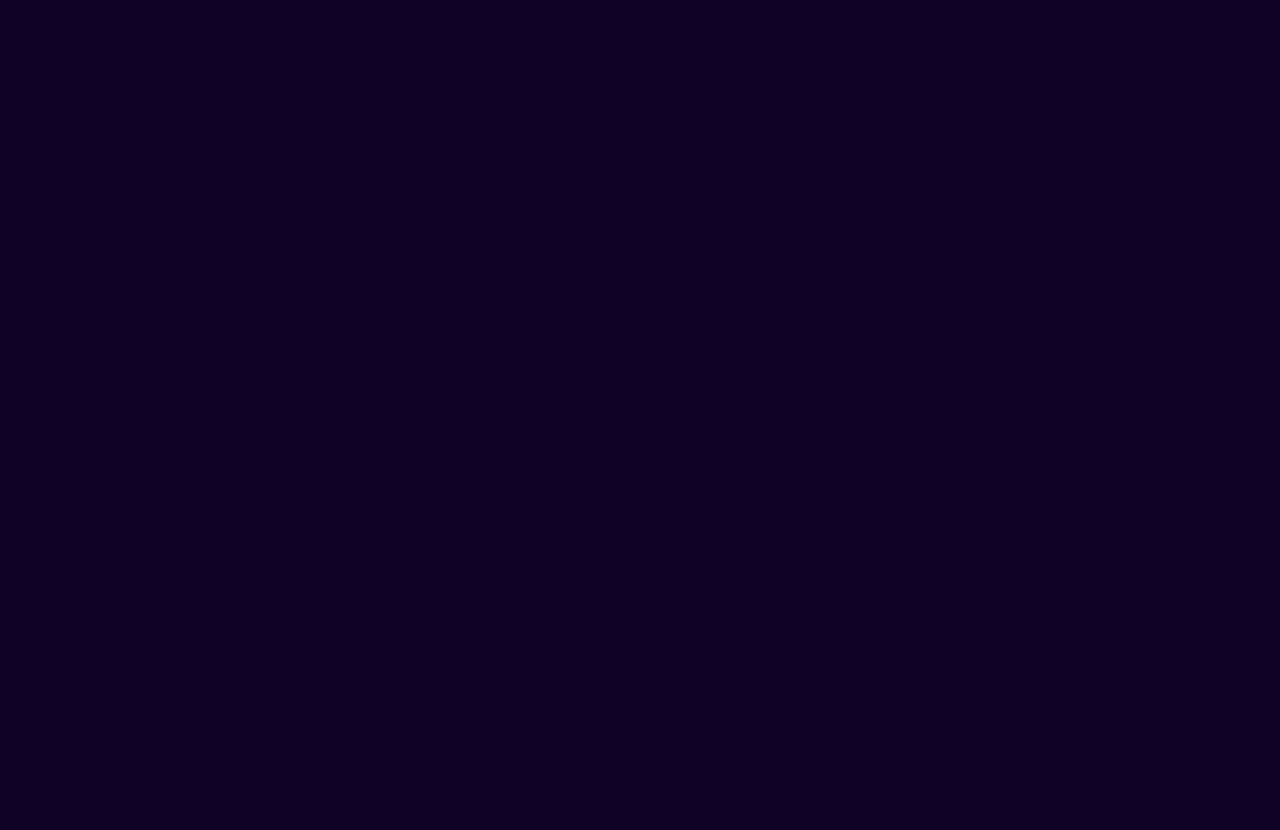
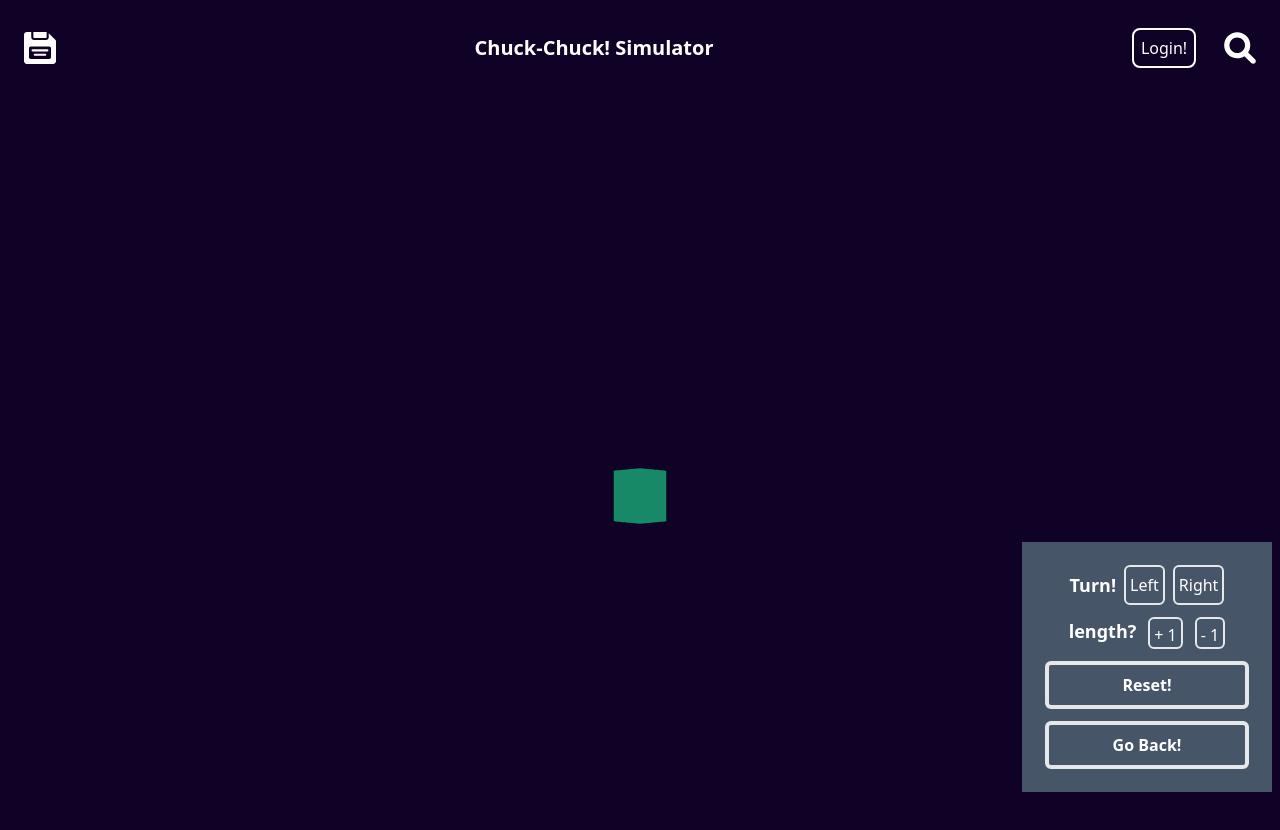
Before and after one commit to The-Chuck-Chuck/The-Chuck, a React (Vite) app: page /simulator in a window 1280 px wide. Before the commit this address had no page. Shown: the top 830 px of the page. Before the commit the page ends 800 px from the top, so only its background shows below. Built offline with nearby package versions, Linux system fonts and the light colour scheme.

Commit message:
style(Route): App 컴포넌트에서 Simulator Route 경로 수정
+ Main 컴포넌트에서 App 경로 수정

```diff
--- a/src/App.jsx
+++ b/src/App.jsx
@@ -6,7 +6,7 @@ const App = () => {
   return (
     <Routes>
       <Route path="/" element={<Home />} />
-      <Route path="/simulation" element={<Simulator />} />
+      <Route path="/simulator" element={<Simulator />} />
     </Routes>
   );
 };
--- a/src/main.jsx
+++ b/src/main.jsx
@@ -1,7 +1,7 @@
 import { StrictMode } from "react";
 import { createRoot } from "react-dom/client";
 import { BrowserRouter } from "react-router-dom";
-import App from "./App.jsx";
+import App from "./App";
 import "./index.css";
 
 createRoot(document.getElementById("root")).render(
```
